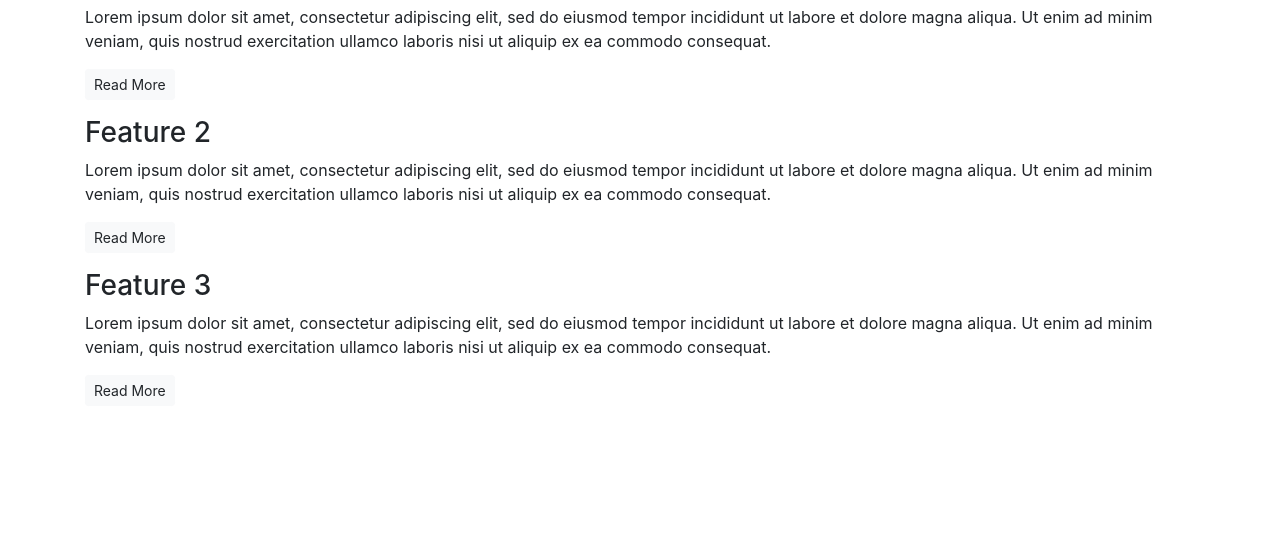
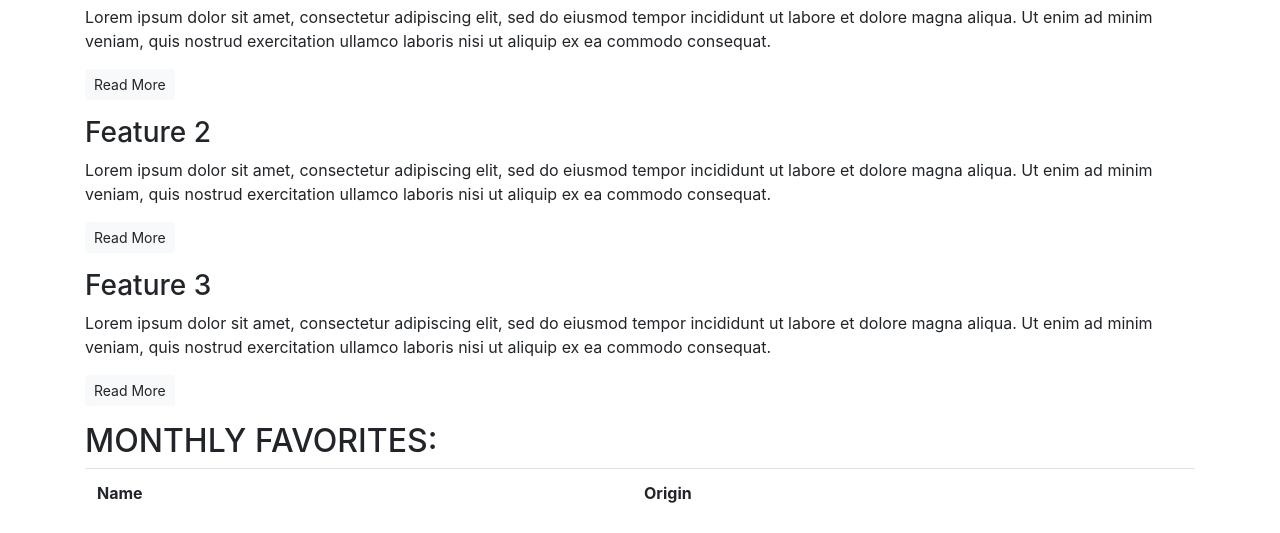
Before and after one commit to jourm/Whiskey-site-bootsrap-lesson, a plain HTML site: page index.html in a window 1280 px wide. Shown: the part 537-1070 px from the top of the page. Before the commit the page ends 959 px from the top, so only its background shows below. Drawn offline with nearby package versions, Linux system fonts and the light colour scheme.

Commit message:
add montly favorites section

```diff
--- a/index.html
+++ b/index.html
@@ -55,6 +55,14 @@
             </div>
         </section>
         <!-- /.features -->
+        <section>
+            <h2 class="text-uppercase">Monthly Favorites:</h2>
+            <table class="table">
+                <th scope="col">Name</th>
+                <th scope="col">Origin</th>
+
+            </table>
+        </section>
     </article>
 </body>
 </html>
```
